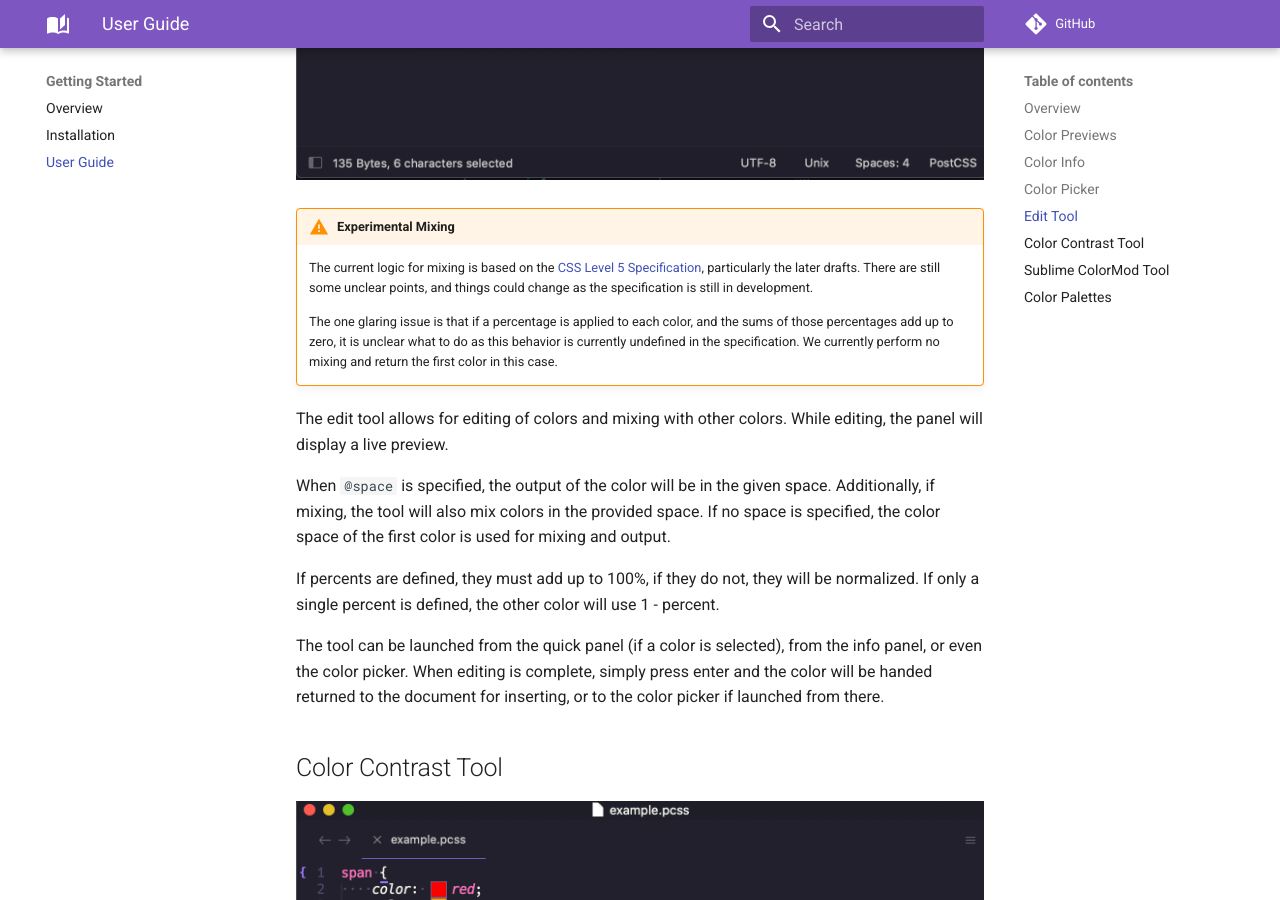
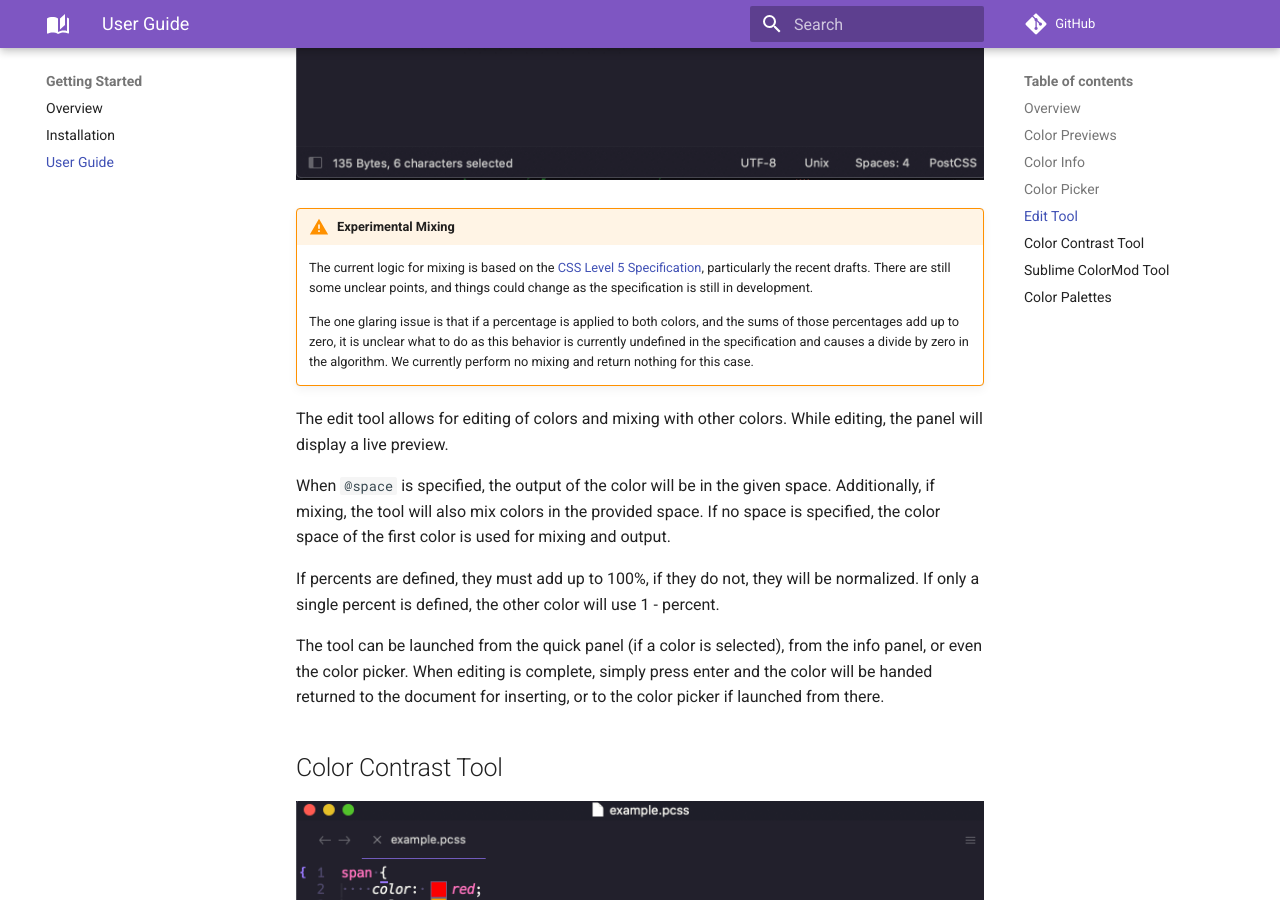
Before and after one commit to facelessuser/ColorHelper, an MkDocs documentation site: the page built from docs/src/markdown/usage.md, in a window 1280 px wide and 900 px high, scrolled down 5399 px. Built offline with MkDocs 1.6.1 and Material for MkDocs 9.7.7, drawn with Linux system fonts in a browser that asks for light colours; comment, search, counter and statistics services are not loaded.

Commit message:
Do nothing for the undefined mixing behavior of p1 + p2 = 0

```diff
--- a/color_helper_tools.py
+++ b/color_helper_tools.py
@@ -284,8 +284,7 @@
                     percent1 = p1
                     percent2 = p2
                 elif total == 0:
-                    percent1 = 1.0
-                    percent2 = 0.0
+                    raise ValueError("Undefined behavior for {} + {} = 0".format(percent1, percent2))
                 else:
                     percent1 /= 100.0
                     percent2 /= 100.0
--- a/docs/src/markdown/usage.md
+++ b/docs/src/markdown/usage.md
@@ -64,12 +64,12 @@
 ![Edit Tool](images/edit_tool.gif)
 
 !!! warning "Experimental Mixing"
-    The current logic for mixing is based on the [CSS Level 5 Specification][css-5], particularly the later drafts.
+    The current logic for mixing is based on the [CSS Level 5 Specification][css-5], particularly the recent drafts.
     There are still some unclear points, and things could change as the specification is still in development.
 
-    The one glaring issue is that if a percentage is applied to each color, and the sums of those percentages add up to
-    zero, it is unclear what to do as this behavior is currently undefined in the specification. We currently perform
-    no mixing and return the first color in this case.
+    The one glaring issue is that if a percentage is applied to both colors, and the sums of those percentages add up to
+    zero, it is unclear what to do as this behavior is currently undefined in the specification and causes a divide by
+    zero in the algorithm. We currently perform no mixing and return nothing for this case.
 
 The edit tool allows for editing of colors and mixing with other colors. While editing, the panel will display a live
 preview.
```
